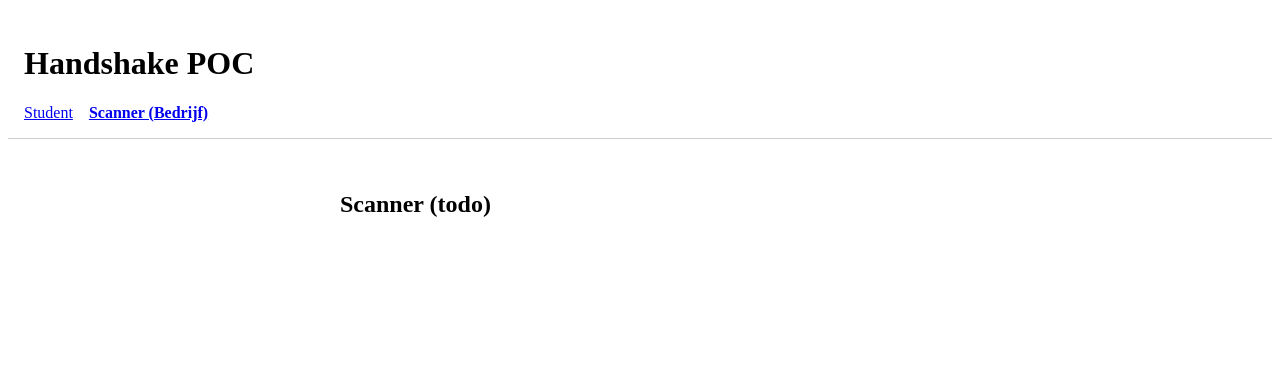
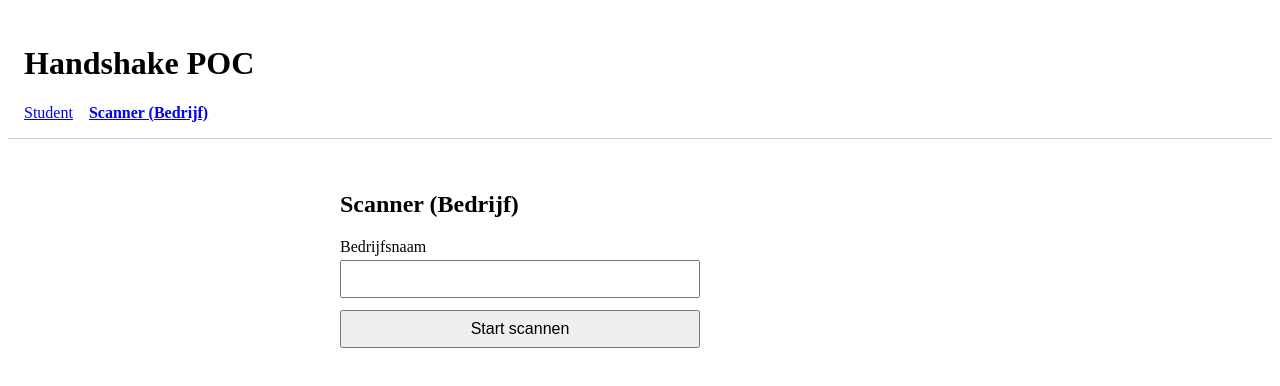
Before and after one commit to alessiovep/research-prooject-Team1, a Vue app in the folder frontend/handshake-app/: page /scanner in a window 1280 px wide. Shown: the top 386 px of the page. Built offline with nearby package versions, Linux system fonts and the light colour scheme; no server answers.

Commit message:
feat(frontend): implement scanner view with company setup and scan registration

```diff
--- a/frontend/handshake-app/src/views/ScannerView.vue
+++ b/frontend/handshake-app/src/views/ScannerView.vue
@@ -1,3 +1,114 @@
+<script setup>
+import { ref } from 'vue'
+import { api } from '@/api'
+
+const companyName = ref('')
+const company = ref(null)
+
+const tokenInput = ref('')
+const lastScan = ref(null)
+const errorMessage = ref(null)
+const submitting = ref(false)
+
+async function setupCompany() {
+  errorMessage.value = null
+  try {
+    company.value = await api.createCompany({ name: companyName.value })
+  } catch (err) {
+    errorMessage.value = err.message
+  }
+}
+
+async function submitScan() {
+  errorMessage.value = null
+  submitting.value = true
+  try {
+    const scan = await api.createScan({
+      companyId: company.value.id,
+      token: tokenInput.value.trim()
+    })
+    lastScan.value = {
+      token: tokenInput.value.trim(),
+      scan,
+      at: new Date().toLocaleTimeString()
+    }
+    tokenInput.value = ''
+  } catch (err) {
+    errorMessage.value = err.message
+  } finally {
+    submitting.value = false
+  }
+}
+</script>
+
 <template>
-  <h2>Scanner (todo)</h2>
+  <h2>Scanner (Bedrijf)</h2>
+
+  <form v-if="!company" @submit.prevent="setupCompany">
+    <label>
+      Bedrijfsnaam
+      <input v-model="companyName" required />
+    </label>
+    <button type="submit">Start scannen</button>
+  </form>
+
+  <div v-else class="scanner">
+    <p>Ingelogd als <strong>{{ company.name }}</strong> (id {{ company.id }}).</p>
+
+    <form @submit.prevent="submitScan">
+      <label>
+        Plak hier de token (bv. <code>student:1</code>)
+        <input v-model="tokenInput" required />
+      </label>
+      <button type="submit" :disabled="submitting">
+        {{ submitting ? 'Bezig…' : 'Registreer scan' }}
+      </button>
+    </form>
+
+    <div v-if="lastScan" class="last-scan">
+      <h3>Laatste scan ({{ lastScan.at }})</h3>
+      <p>Token: <code>{{ lastScan.token }}</code></p>
+      <p>Scan ID: {{ lastScan.scan.id }} → student {{ lastScan.scan.studentId }}</p>
+    </div>
+  </div>
+
+  <p v-if="errorMessage" class="error">{{ errorMessage }}</p>
 </template>
+
+<style scoped>
+form {
+  display: flex;
+  flex-direction: column;
+  gap: 0.75rem;
+  max-width: 360px;
+}
+label {
+  display: flex;
+  flex-direction: column;
+  gap: 0.25rem;
+}
+input {
+  padding: 0.5rem;
+  font-size: 1rem;
+}
+button {
+  padding: 0.5rem 1rem;
+  font-size: 1rem;
+  cursor: pointer;
+}
+.scanner {
+  display: flex;
+  flex-direction: column;
+  gap: 1rem;
+}
+.last-scan {
+  padding: 0.75rem;
+  background: #f0fff0;
+  border: 1px solid #8c8;
+  border-radius: 4px;
+}
+.error {
+  color: crimson;
+  margin-top: 1rem;
+}
+</style>
```
